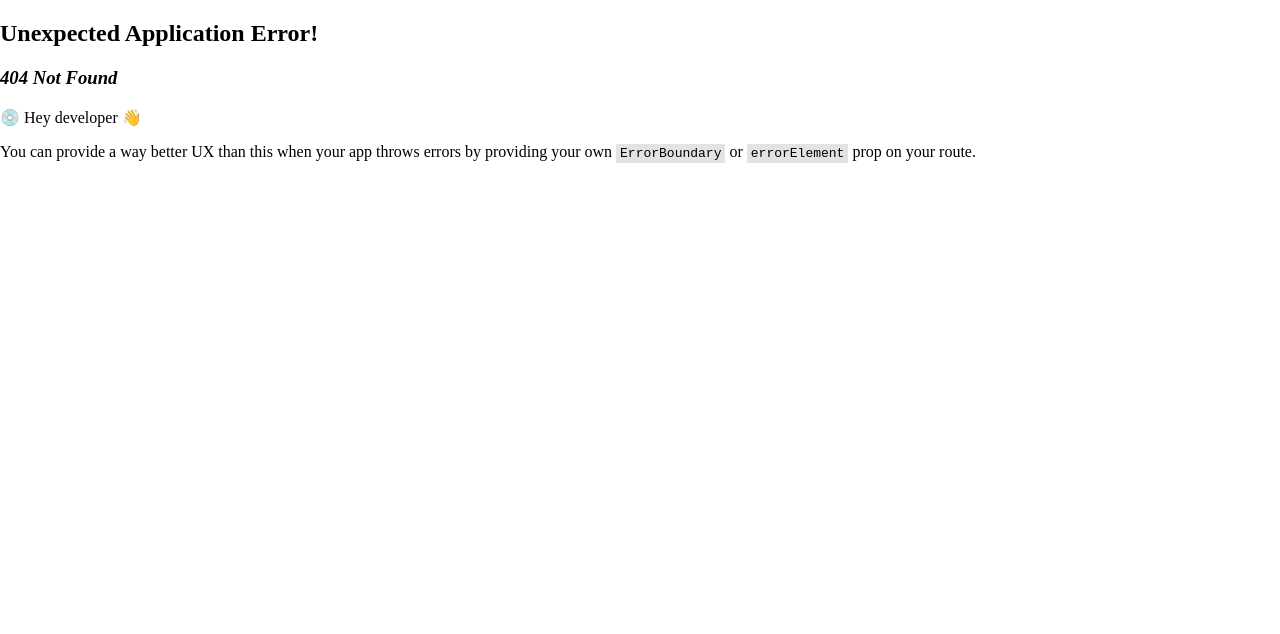
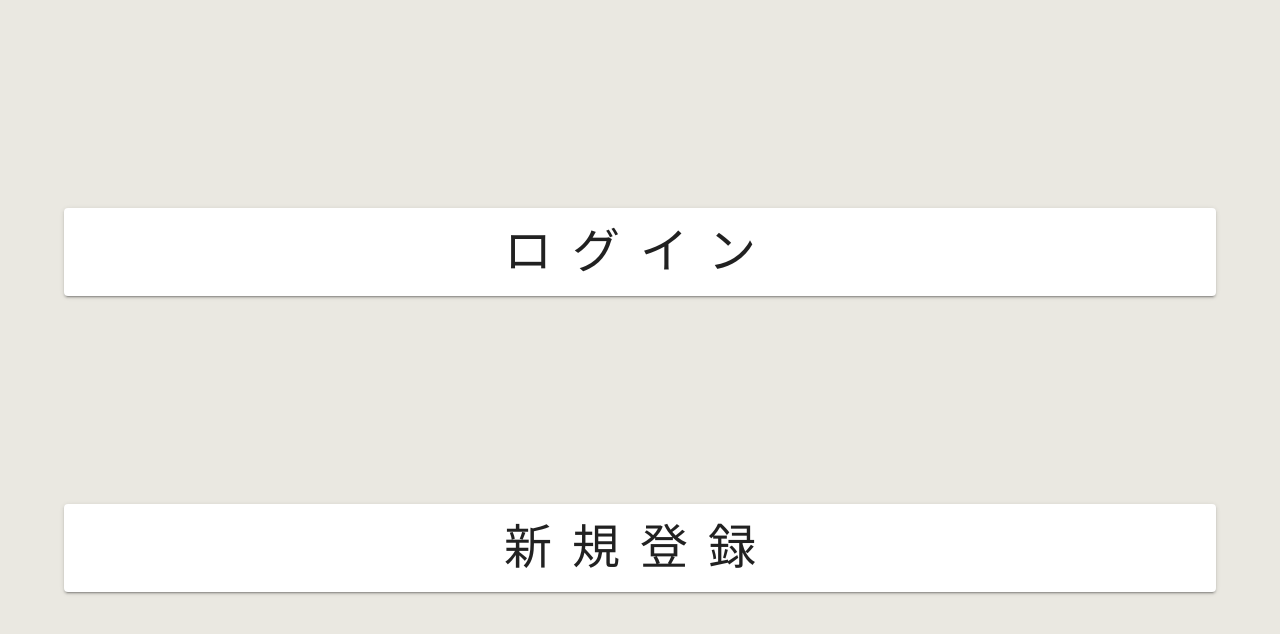
Before and after one commit to Bottlist/bottlist, a React (Create React App) app in the folder front/: page /pick-login in a window 1280 px wide. Before the commit this address had no page. Shown: the top 634 px of the page. Built offline with nearby package versions, Linux system fonts and the light colour scheme.

Commit message:
選択コンポーネントの抽出とログイン選択画面の作成

```diff
--- /dev/null
+++ b/front/src/components/Choices.tsx
@@ -0,0 +1,44 @@
+import { Button, Container, Grid, Typography } from '@mui/material';
+import { ReactNode } from 'react';
+import { Link as RouterLink } from 'react-router-dom';
+
+export function Choices(props: {
+  items: {
+    text: string;
+    link?: string;
+  }[];
+}) {
+  return (
+    <Container>
+      <Grid
+        container
+        alignItems={'center'}
+        justifyContent={'space-evenly'}
+        minHeight={'100vh'}
+        direction={'column'}
+      >
+        {props.items.map((item, i) => (
+          <Grid item width="100%" key={i}>
+            <PickButton link={item.link}>{item.text}</PickButton>
+          </Grid>
+        ))}
+      </Grid>
+    </Container>
+  );
+}
+
+const PickButton = (props: { children: ReactNode; link?: string }) => {
+  const { children, link } = props;
+  return (
+    <Button
+      color="secondary"
+      fullWidth
+      sx={{ padding: 2 }}
+      {...(link && { component: RouterLink, to: link })}
+    >
+      <Typography variant="h3" letterSpacing={20}>
+        {children}
+      </Typography>
+    </Button>
+  );
+};
--- a/front/src/pages/Index.tsx
+++ b/front/src/pages/Index.tsx
@@ -9,7 +9,7 @@ export function Index() {
       alignItems={'center'}
       justifyContent={'center'}
       minHeight={'100vh'}
-      onClick={() => navigate('pick')}
+      onClick={() => navigate('/pick-user')}
     >
       <Grid item>
         <Typography variant="h1">Bottlist</Typography>
--- a/front/src/pages/Pick.tsx
+++ /dev/null
@@ -1,31 +0,0 @@
-import { Button, Container, Grid, Typography } from '@mui/material';
-import { ReactNode } from 'react';
-
-export function Pick() {
-  return (
-    <Container>
-      <Grid
-        container
-        alignItems={'center'}
-        justifyContent={'space-evenly'}
-        minHeight={'100vh'}
-        direction={'column'}
-      >
-        <Grid item width="100%">
-          <PickButton>お客様</PickButton>
-        </Grid>
-        <Grid item width="100%">
-          <PickButton>お店</PickButton>
-        </Grid>
-      </Grid>
-    </Container>
-  );
-}
-
-const PickButton = (props: { children: ReactNode }) => (
-  <Button color="secondary" fullWidth sx={{ padding: 2 }}>
-    <Typography variant="h3" letterSpacing={20}>
-      {props.children}
-    </Typography>
-  </Button>
-);
--- /dev/null
+++ b/front/src/pages/PickLogin.tsx
@@ -0,0 +1,14 @@
+import { Choices } from '../components/Choices';
+
+export function PickLogin() {
+  return (
+    <Choices
+      items={[
+        { text: 'ログイン' },
+        {
+          text: '新規登録',
+        },
+      ]}
+    />
+  );
+}
--- /dev/null
+++ b/front/src/pages/PickUser.tsx
@@ -0,0 +1,14 @@
+import { Choices } from '../components/Choices';
+
+export function PickUser() {
+  return (
+    <Choices
+      items={[
+        { text: 'お客様', link: '/pick-login' },
+        {
+          text: 'お店',
+        },
+      ]}
+    />
+  );
+}
```
Also changed, not shown: front/src/index.tsx (+8 -3 lines).
